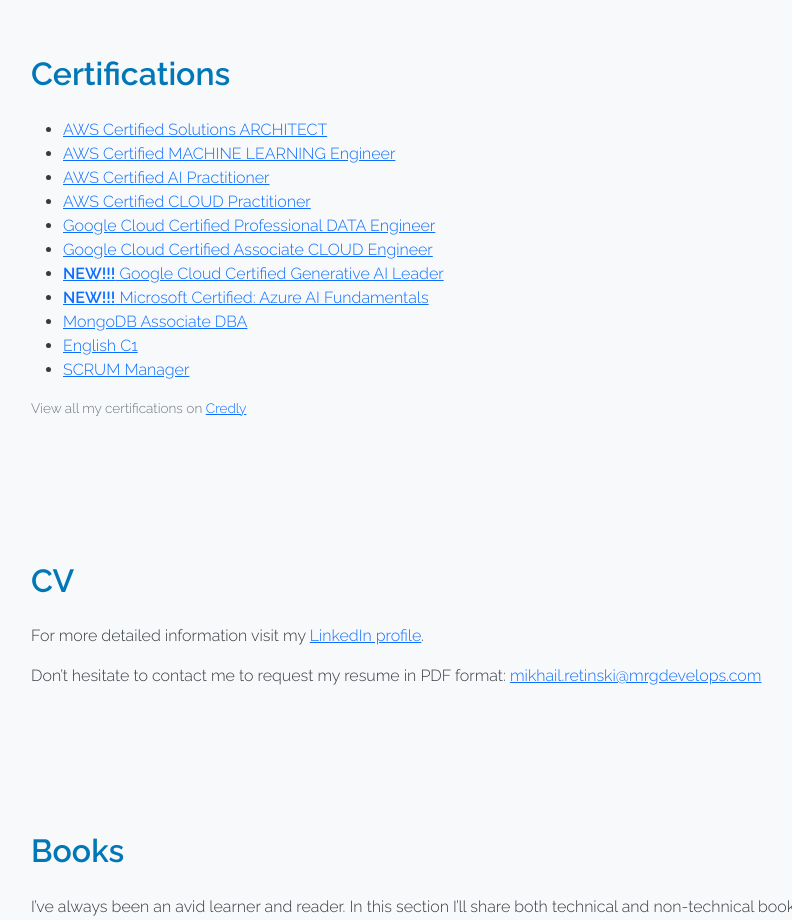
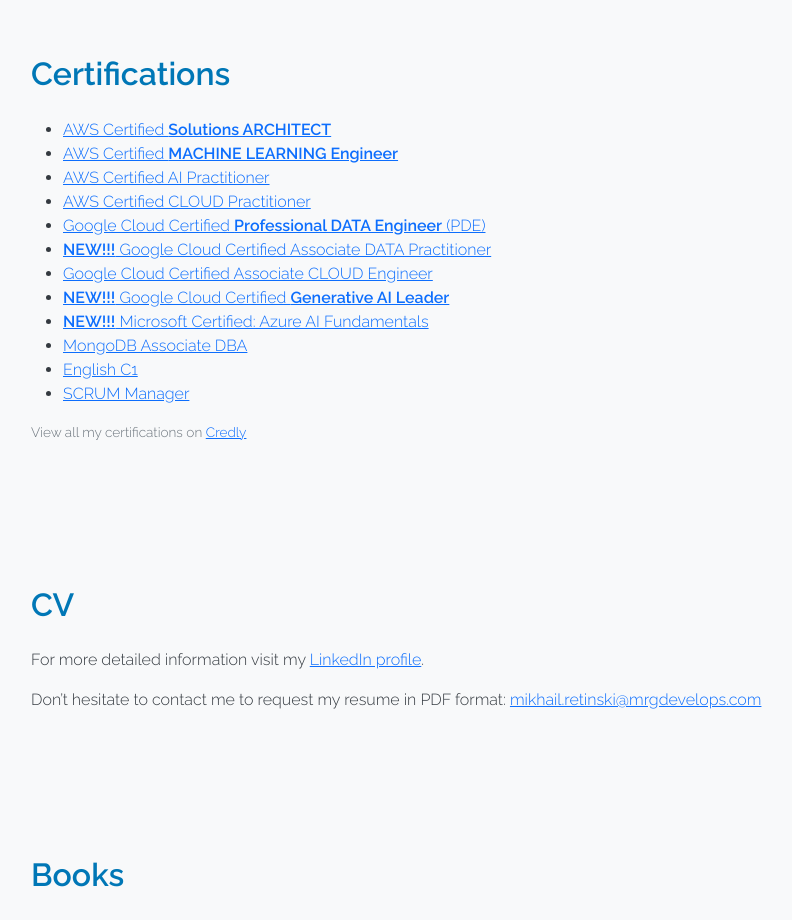
Before and after one commit to mrgdevelops/Architecting_on_AWS, a plain HTML site: page p1-mikhailretinski_com/index.html in a window 1280 px wide. Shown: the part 1740-2660 px from the top of the page, without its empty margins (67-859 px from the left). Drawn offline with nearby package versions, Linux system fonts and the light colour scheme.

Commit message:
New ADP certification added!

```diff
--- a/p1-mikhailretinski_com/index.html
+++ b/p1-mikhailretinski_com/index.html
@@ -119,13 +119,14 @@
     <section id="certifications">
       <h2 class="section-title">Certifications</h2>
       <ul>
-        <li><a href="https://www.credly.com/badges/efa5e00c-2f52-4c9f-9ca9-c822c7f8e158/public_url">AWS Certified Solutions ARCHITECT</a></li>
-        <li><a href="https://www.credly.com/badges/cdd9e4c5-f8ec-4f70-a5dd-d4af209d23dd">AWS Certified MACHINE LEARNING Engineer</a></li>
+        <li><a href="https://www.credly.com/badges/efa5e00c-2f52-4c9f-9ca9-c822c7f8e158/public_url">AWS Certified <strong>Solutions ARCHITECT</strong></a></li>
+        <li><a href="https://www.credly.com/badges/cdd9e4c5-f8ec-4f70-a5dd-d4af209d23dd">AWS Certified <strong>MACHINE LEARNING Engineer</strong></a></li>
         <li><a href="https://www.credly.com/badges/fcc2964b-117e-43d0-aad7-b69d81d7461f">AWS Certified AI Practitioner</a></li>
 		<li><a href="https://www.credly.com/badges/81ce2e49-dc29-437a-b2c5-01ece4933d65">AWS Certified CLOUD Practitioner</a></li>
-        <li><a href="https://www.credly.com/badges/e4f87fcb-ab13-45e5-a545-a770ef56e006">Google Cloud Certified Professional DATA Engineer</a></li>
+        <li><a href="https://www.credly.com/badges/e4f87fcb-ab13-45e5-a545-a770ef56e006">Google Cloud Certified <strong>Professional DATA Engineer</strong> (PDE)</a></li>
+		<li><a href="https://www.credly.com/badges/836bb337-93ad-4682-af2e-88ccd3f6a52e/public_url"><strong>NEW!!!</strong> Google Cloud Certified Associate DATA Practitioner</a></li>
         <li><a href="https://www.credly.com/badges/e5795cfd-4384-4241-961f-0bb373abdc29">Google Cloud Certified Associate CLOUD Engineer</a></li>
-		<li><a href="https://www.credly.com/badges/d550c4a1-d534-494a-b3bd-76a9f389662e/public_url"><strong>NEW!!!</strong> Google Cloud Certified Generative AI Leader</a></li>
+		<li><a href="https://www.credly.com/badges/d550c4a1-d534-494a-b3bd-76a9f389662e/public_url"><strong>NEW!!!</strong> Google Cloud Certified <strong>Generative AI Leader</strong></a></li>
 		<li><a href="https://learn.microsoft.com/en-us/users/mikesolo-1989/credentials/3dafcd523607b196"><strong>NEW!!!</strong> Microsoft Certified: Azure AI Fundamentals</a></li>
         <li><a href="https://www.credly.com/badges/09150ac3-5c64-40e7-8fbc-1bd19887f002">MongoDB Associate DBA</a></li>
         <li><a href="https://www.educa2.madrid.org/web/eoimostoles">English C1</a></li>
```
